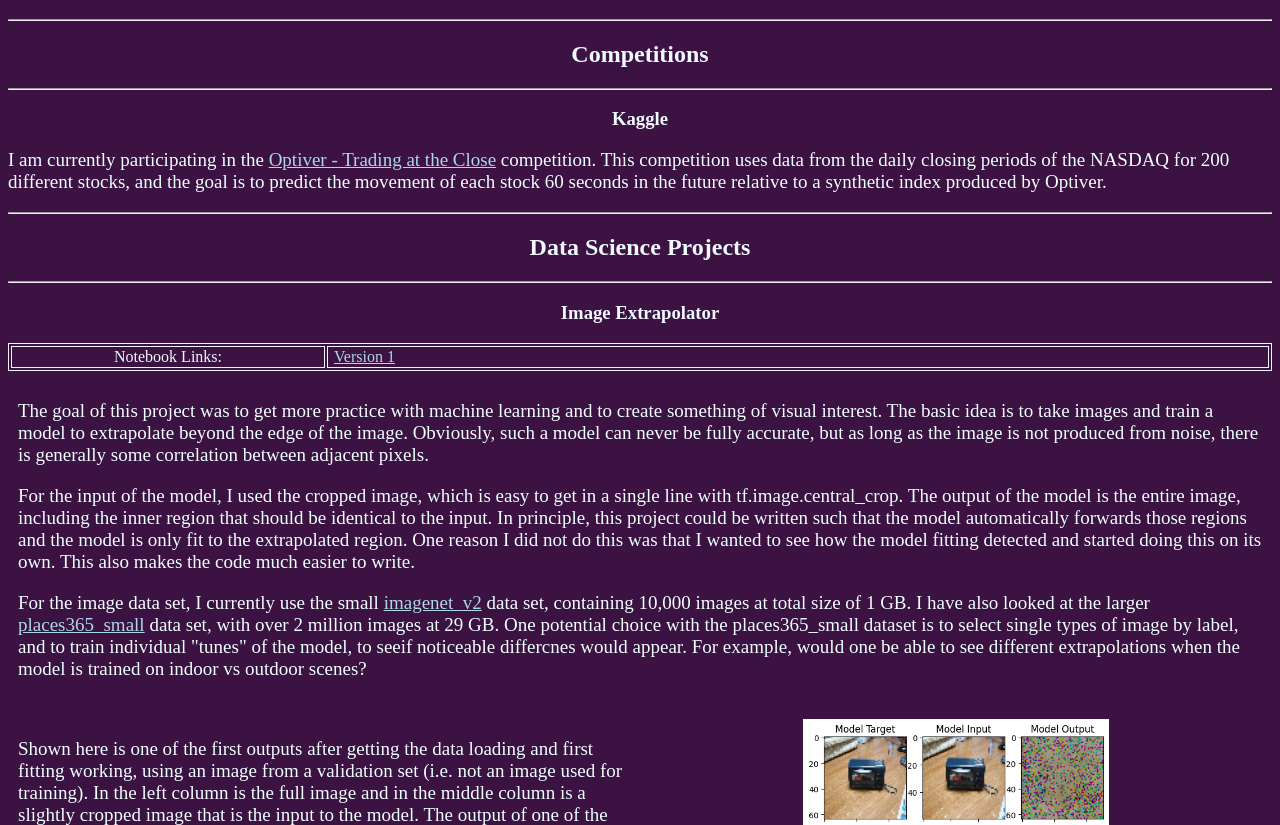
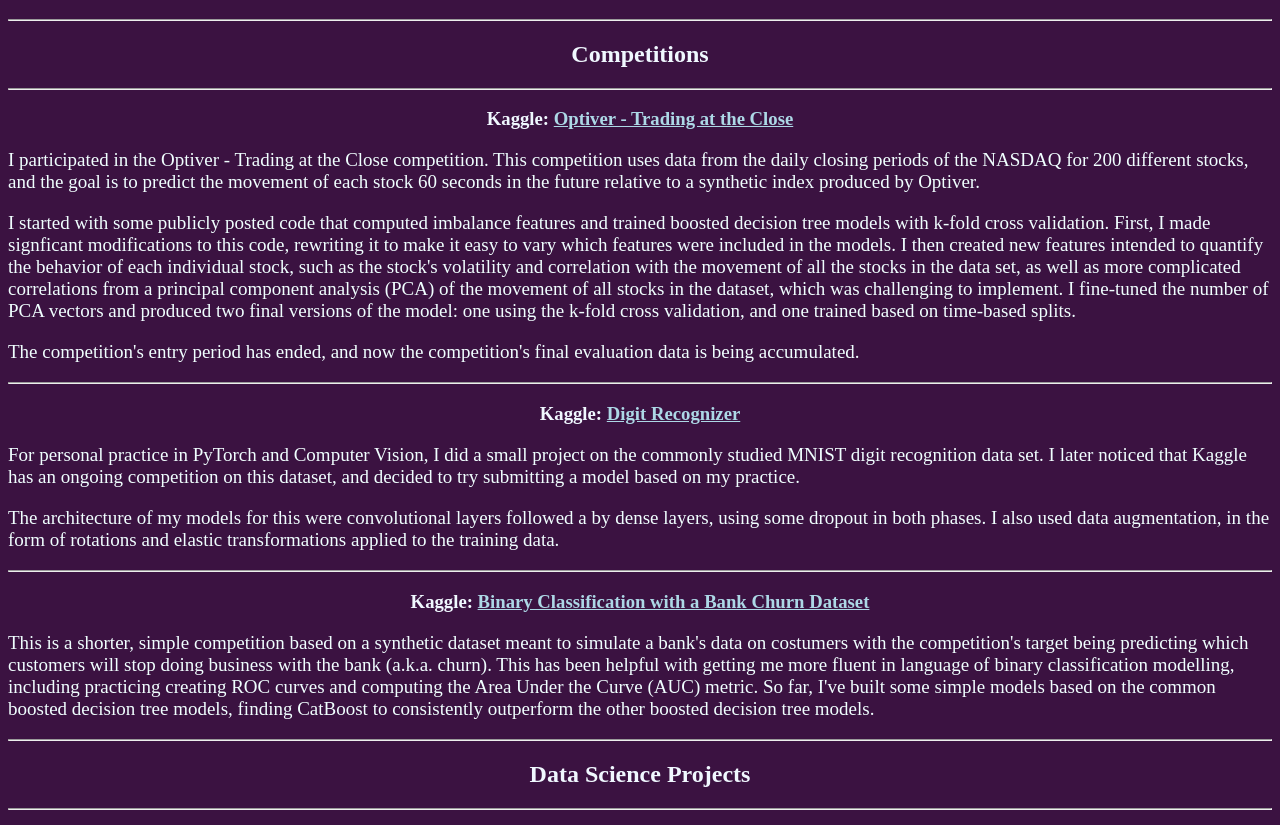
Before and after one commit to moliver813/moliver813.github.io, a plain HTML site: page data_science.html in a window 1280 px wide. Shown: the part 115-940 px from the top of the page. Drawn offline with Linux system fonts and the light colour scheme.

Commit message:
Update data science
Adds more details on data science competitions

```diff
--- a/data_science.html
+++ b/data_science.html
@@ -22,28 +22,58 @@
     <li class="a"><a href="underwater_photography.html">Underwater Photography</a></li>
 </ul>
 
-    <h1>Data Science</h1>
+<h1>Data Science</h1>
 
-    <hr>
+<hr>
 
-    <h2>Competitions</h2>
-    <hr>
+<h2>Competitions</h2>
+<hr>
 
-    <h3>Kaggle</h3>
+    <h3>Kaggle: <a href="https://www.kaggle.com/competitions/optiver-trading-at-the-close">Optiver - Trading at the Close</a></h3>
 
-    <p>I am currently participating in the <a href="https://www.kaggle.com/competitions/optiver-trading-at-the-close">Optiver - Trading at the Close</a> competition.
+    <p>I participated in the Optiver - Trading at the Close competition.
         This competition uses data from the daily closing periods of the NASDAQ for 200 different stocks, and the goal is to predict the movement of each stock 60 seconds in the future relative to a synthetic index produced by Optiver.
-
     </p>
 
+    <p>
+        I started with some publicly posted code that computed imbalance features and trained boosted decision tree models with k-fold
+        cross validation. First, I made signficant modifications to this code, rewriting it to make it easy to vary which features were included in the models.
+        I then created new features intended to quantify the behavior of each individual stock, such as the stock's volatility and correlation
+        with the movement of all the stocks in the data set, as well as more complicated correlations from a principal component analysis (PCA) of the
+        movement of all stocks in the dataset, which was challenging to implement. I fine-tuned the number of PCA vectors and produced two final versions
+        of the model: one using the k-fold cross validation, and one trained based on time-based splits.
+    </p>
+
+    <p>
+        The competition's entry period has ended, and now the competition's final evaluation data is being accumulated.
+    </p>
+    <hr>
+    <h3>Kaggle: <a href="https://www.kaggle.com/competitions/digit-recognizer/">Digit Recognizer</a></h3>
+
+    <p>For personal practice in PyTorch and Computer Vision, I did a small project on the commonly studied MNIST digit recognition data set.
+        I later noticed that Kaggle has an ongoing competition on this dataset, and decided to
+        try submitting a model based on my practice.
+    </p>
+
+    <p>The architecture of my models for this were convolutional layers followed a by dense layers, using some dropout in both phases.
+        I also used data augmentation, in the form of rotations and elastic transformations applied to the training data.
+    </p>
+    <hr>
+    <h3>Kaggle: <a href="https://www.kaggle.com/competitions/playground-series-s4e1/">Binary Classification with a Bank Churn Dataset</a></h3>
+
+    <p>
+        This is a shorter, simple competition based on a synthetic dataset meant to simulate a bank's data on costumers with
+        the competition's target being predicting which customers will stop doing business with the bank (a.k.a. churn).
+        This has been helpful with getting me more fluent in language of binary classification modelling,
+        including practicing creating ROC curves and computing the Area Under the Curve (AUC) metric.
+        So far, I've built some simple models based on the common boosted decision tree models,
+         finding CatBoost to consistently outperform the other boosted decision tree models.
+    </p>
+
+<hr>
 
 
-    <hr>
-    <h2>Data Science Projects</h2>
-
-
-
-
+<h2>Data Science Projects</h2>
 
 <hr>
 <h3>Image Extrapolator</h3>
```
